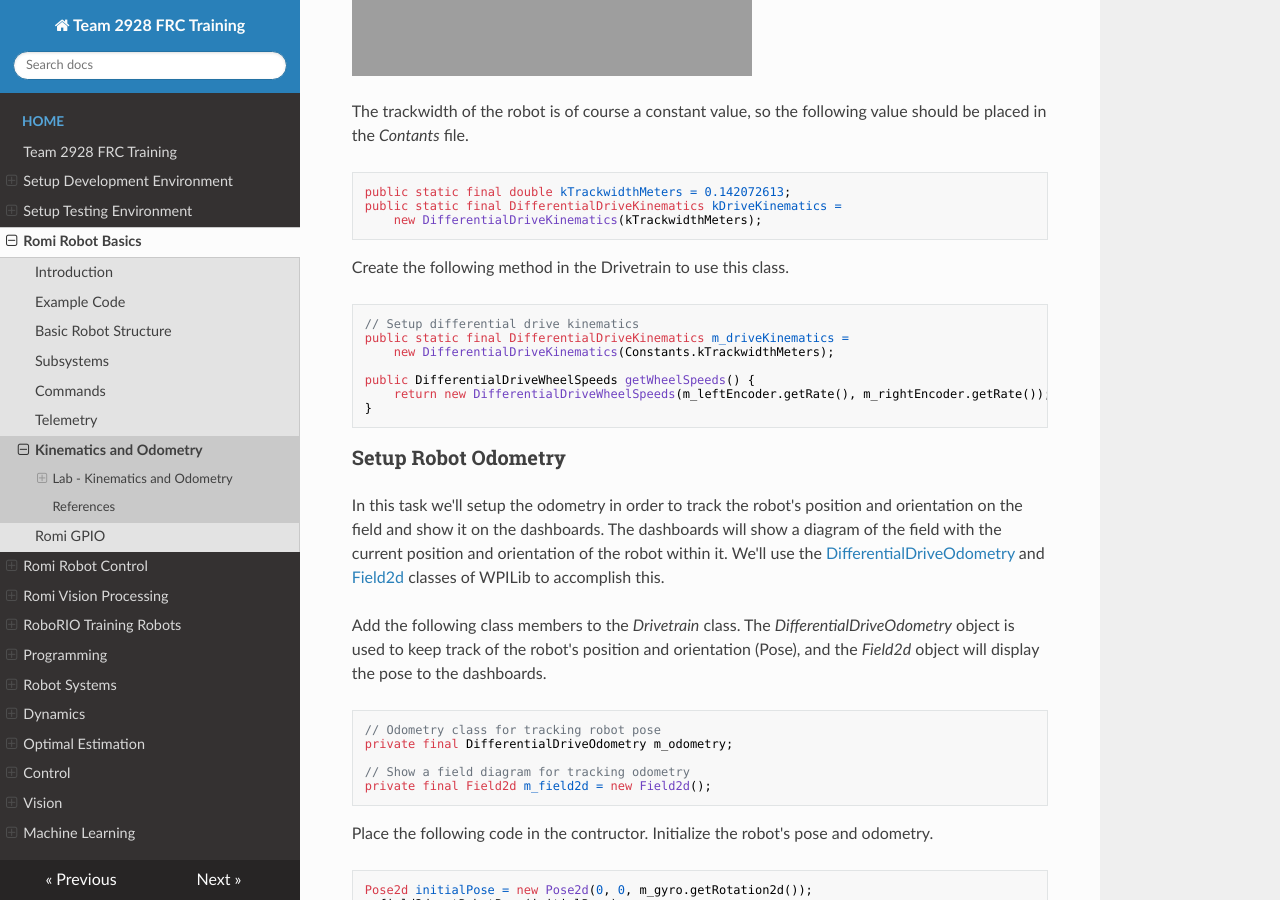
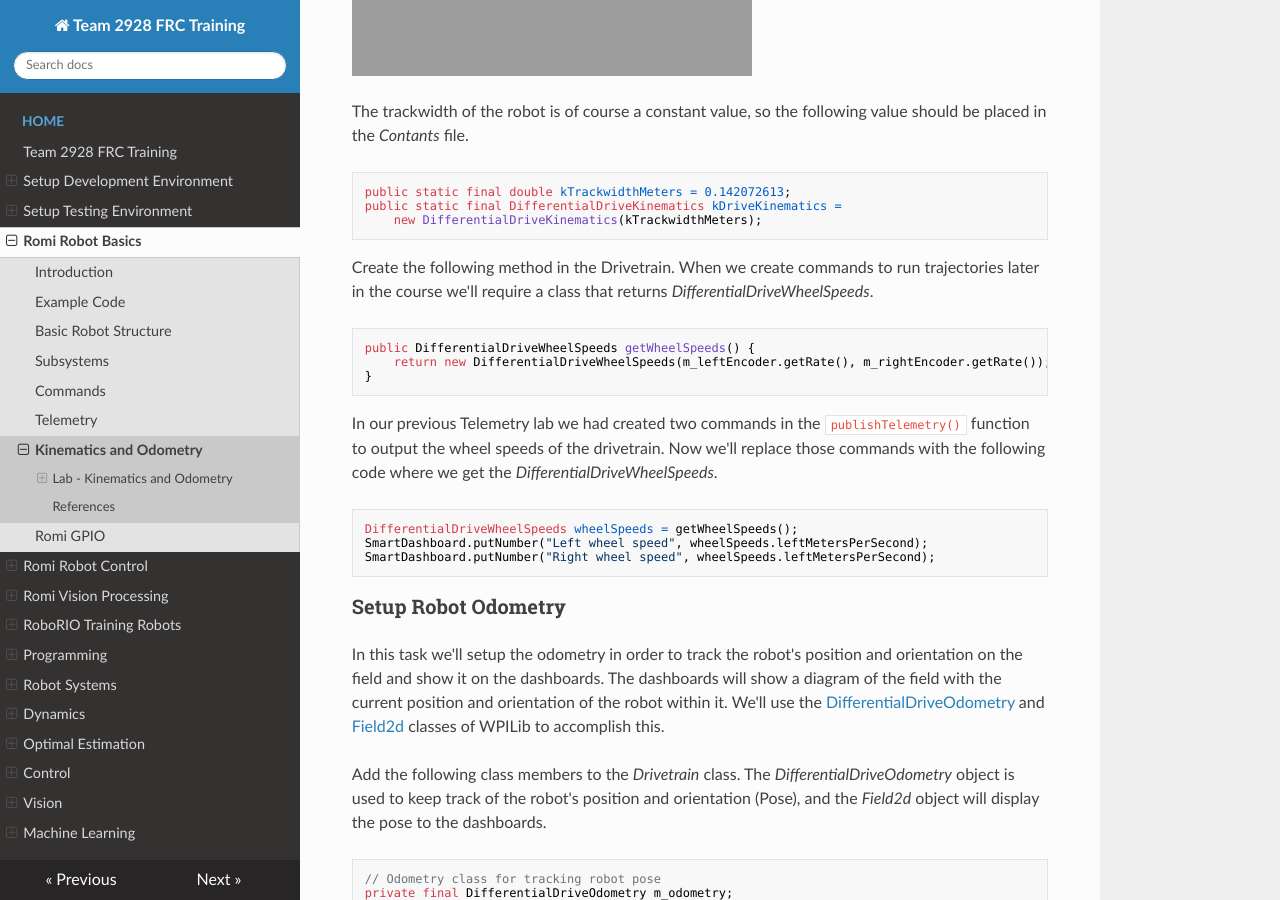
Before and after one commit to FRC-2928/FRC-Programmer-Training, an MkDocs documentation site: the page built from docs/Romi/SC/romiOdometry.md, in a window 1280 px wide and 900 px high, scrolled down 946 px. Built offline with MkDocs 1.6.1, drawn with Linux system fonts in a browser that asks for light colours; nearby versions of some CDN libraries.

Commit message:
Updated odometry

```diff
--- a/docs/Romi/SC/romiOdometry.md
+++ b/docs/Romi/SC/romiOdometry.md
@@ -29,15 +29,18 @@ The trackwidth of the robot is of course a constant value, so the following valu
     public static final DifferentialDriveKinematics kDriveKinematics =
         new DifferentialDriveKinematics(kTrackwidthMeters);
 
-Create the following method in the Drivetrain to use this class.
-
-    // Setup differential drive kinematics
-    public static final DifferentialDriveKinematics m_driveKinematics =
-        new DifferentialDriveKinematics(Constants.kTrackwidthMeters);
+Create the following method in the Drivetrain.  When we create commands to run trajectories later in the course we'll require a class that returns *DifferentialDriveWheelSpeeds*.
 
     public DifferentialDriveWheelSpeeds getWheelSpeeds() {
         return new DifferentialDriveWheelSpeeds(m_leftEncoder.getRate(), m_rightEncoder.getRate());
     }
+
+In our previous Telemetry lab we had created two commands in the `publishTelemetry()` function to output the wheel speeds of the drivetrain.  Now we'll replace those commands with the following code where we get the *DifferentialDriveWheelSpeeds*.
+
+    DifferentialDriveWheelSpeeds wheelSpeeds = getWheelSpeeds();
+    SmartDashboard.putNumber("Left wheel speed", wheelSpeeds.leftMetersPerSecond);
+    SmartDashboard.putNumber("Right wheel speed", wheelSpeeds.leftMetersPerSecond);
+
 
 ### <a name="odometryTask"></a>Setup Robot Odometry
 In this task we'll setup the odometry in order to track the robot's position and orientation on the field and show it on the dashboards.  The dashboards will show a diagram of the field with the current position and orientation of the robot within it.  We'll use the [DifferentialDriveOdometry](https://docs.wpilib.org/en/latest/docs/software/kinematics-and-odometry/differential-drive-odometry.html#differential-drive-odometry) and [Field2d](https://docs.wpilib.org/en/latest/docs/software/dashboards/glass/field2d-widget.html#the-field2d-widget) classes of WPILib to accomplish this.
```
